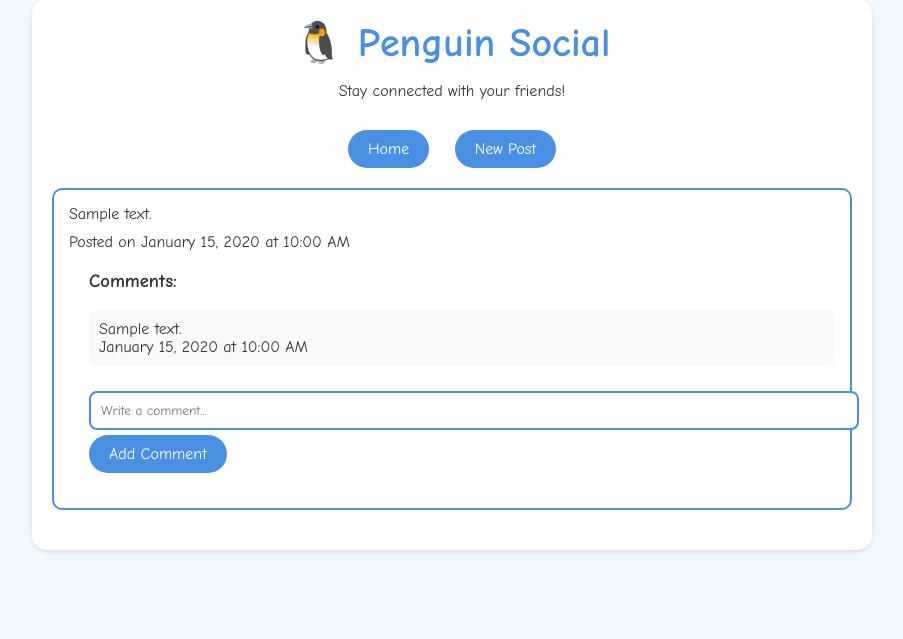
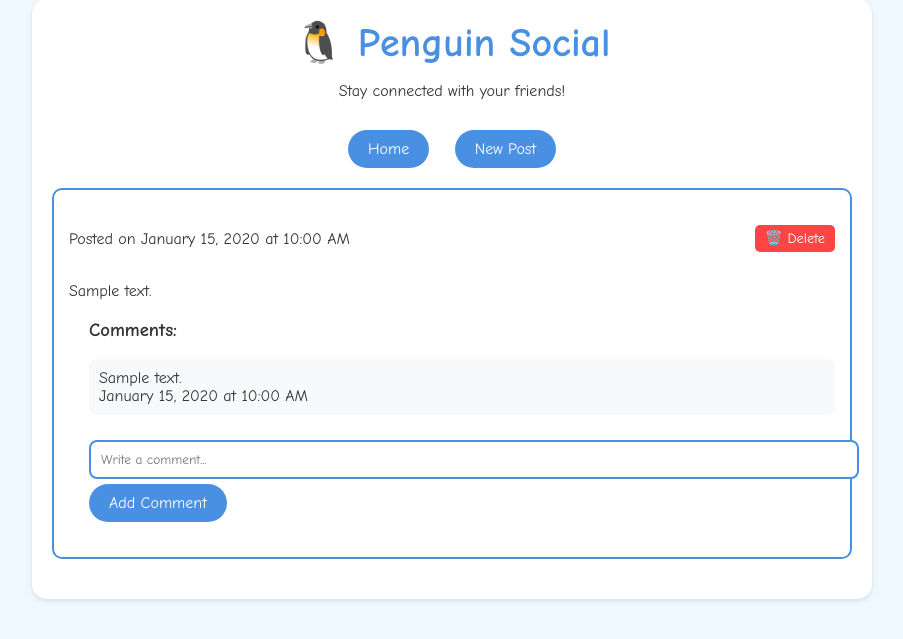
Before and after one commit to osoliman/penguin_social, a Flask app: page / in a window 1280 px wide. Shown: the part 21-660 px from the top of the page, without its empty margins (188-1091 px from the left). Run offline with Flask 3, Linux system fonts and the light colour scheme; tables that the repository leaves empty hold one stand-in row (values such as "Sample post").

Commit message:
add delete button

```diff
--- a/app.py
+++ b/app.py
@@ -1,4 +1,4 @@
-from flask import Flask, render_template, request, redirect, url_for, flash
+from flask import Flask, render_template, request, redirect, url_for, flash, jsonify
 from flask_sqlalchemy import SQLAlchemy
 from datetime import datetime
 import os
@@ -29,7 +29,7 @@ class Post(db.Model):
     media_type = db.Column(db.String(10))  # 'image' or 'voice'
     media_path = db.Column(db.String(200))
     created_at = db.Column(db.DateTime, default=datetime.utcnow)
-    comments = db.relationship('Comment', backref='post', lazy=True)
+    comments = db.relationship('Comment', backref='post', lazy=True, cascade='all, delete-orphan')
 
 class Comment(db.Model):
     id = db.Column(db.Integer, primary_key=True)
@@ -97,6 +97,26 @@ def add_comment(post_id):
         db.session.commit()
     return redirect(url_for('home'))
 
+@app.route('/post/<int:post_id>/delete', methods=['POST'])
+def delete_post(post_id):
+    post = Post.query.get_or_404(post_id)
+
+    # Delete the associated file
+    if post.media_path:
+        file_path = os.path.join(app.config['UPLOAD_FOLDER'], post.media_path)
+        try:
+            if os.path.exists(file_path):
+                os.remove(file_path)
+        except:
+            pass  # Ignore if we can't delete the file
+
+    # Delete the post and its comments
+    db.session.delete(post)
+    db.session.commit()
+
+    flash('Post deleted successfully!')
+    return redirect(url_for('home'))
+
 # This is the application factory for PythonAnywhere
 application = app
 
--- a/templates/index.html
+++ b/templates/index.html
@@ -4,6 +4,17 @@
     {% if posts %}
         {% for post in posts %}
             <div class="post">
+                <div class="post-header">
+                    <div class="post-meta">
+                        Posted on {{ post.created_at.strftime('%B %d, %Y at %I:%M %p') }}
+                    </div>
+                    <form action="{{ url_for('delete_post', post_id=post.id) }}" method="POST"
+                          onsubmit="return confirm('Are you sure you want to delete this post?');"
+                          style="display: inline;">
+                        <button type="submit" class="delete-btn">🗑️ Delete</button>
+                    </form>
+                </div>
+
                 <div class="post-content">
                     {{ post.content }}
                 </div>
@@ -17,10 +28,6 @@
                         Your browser does not support the audio element.
                     </audio>
                 {% endif %}
-
-                <div class="post-meta">
-                    Posted on {{ post.created_at.strftime('%B %d, %Y at %I:%M %p') }}
-                </div>
 
                 <div class="comments">
                     <h3>Comments:</h3>
@@ -47,4 +54,25 @@
             <a href="{{ url_for('new_post') }}" class="nav a">Create Your First Post</a>
         </div>
     {% endif %}
+
+    <style>
+        .post-header {
+            display: flex;
+            justify-content: space-between;
+            align-items: center;
+            margin-bottom: 10px;
+        }
+        .delete-btn {
+            background-color: #ff4444;
+            color: white;
+            border: none;
+            padding: 5px 10px;
+            border-radius: 5px;
+            cursor: pointer;
+            font-size: 0.9em;
+        }
+        .delete-btn:hover {
+            background-color: #cc0000;
+        }
+    </style>
 {% endblock %}
```
